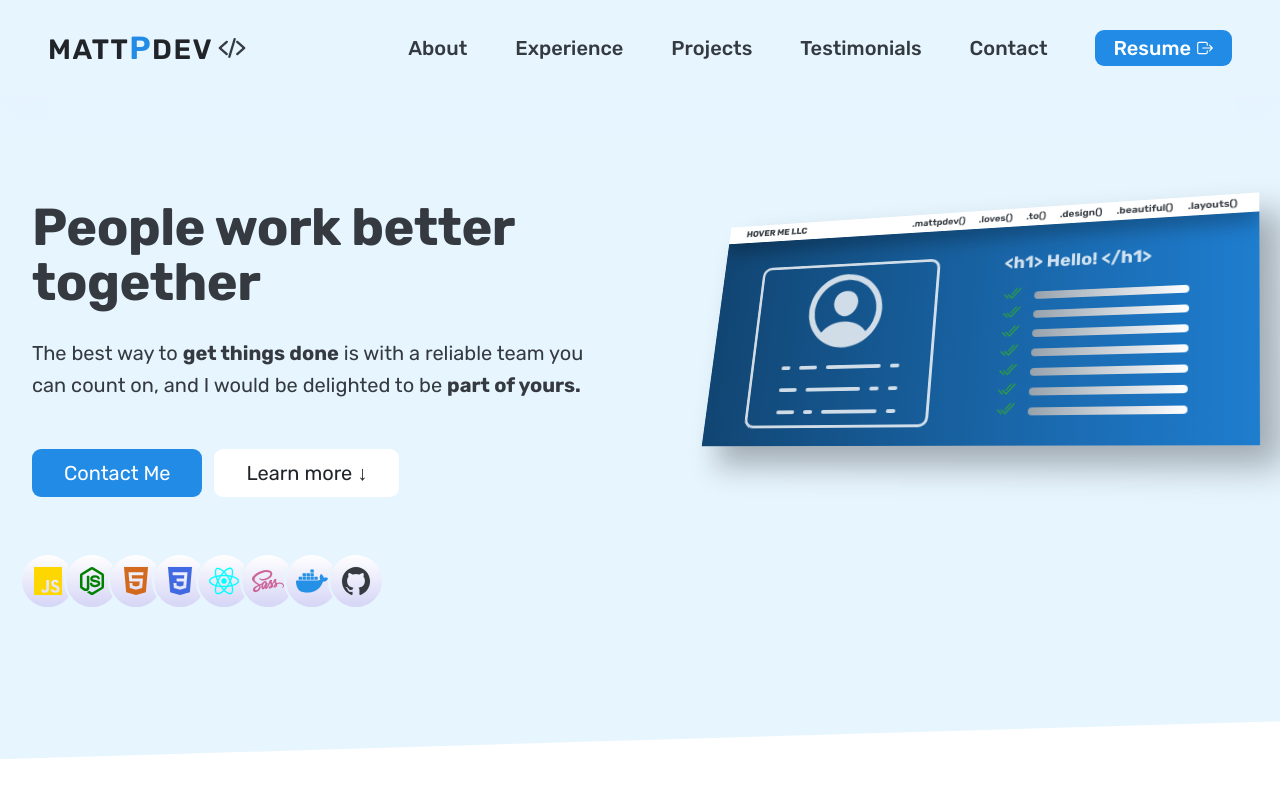
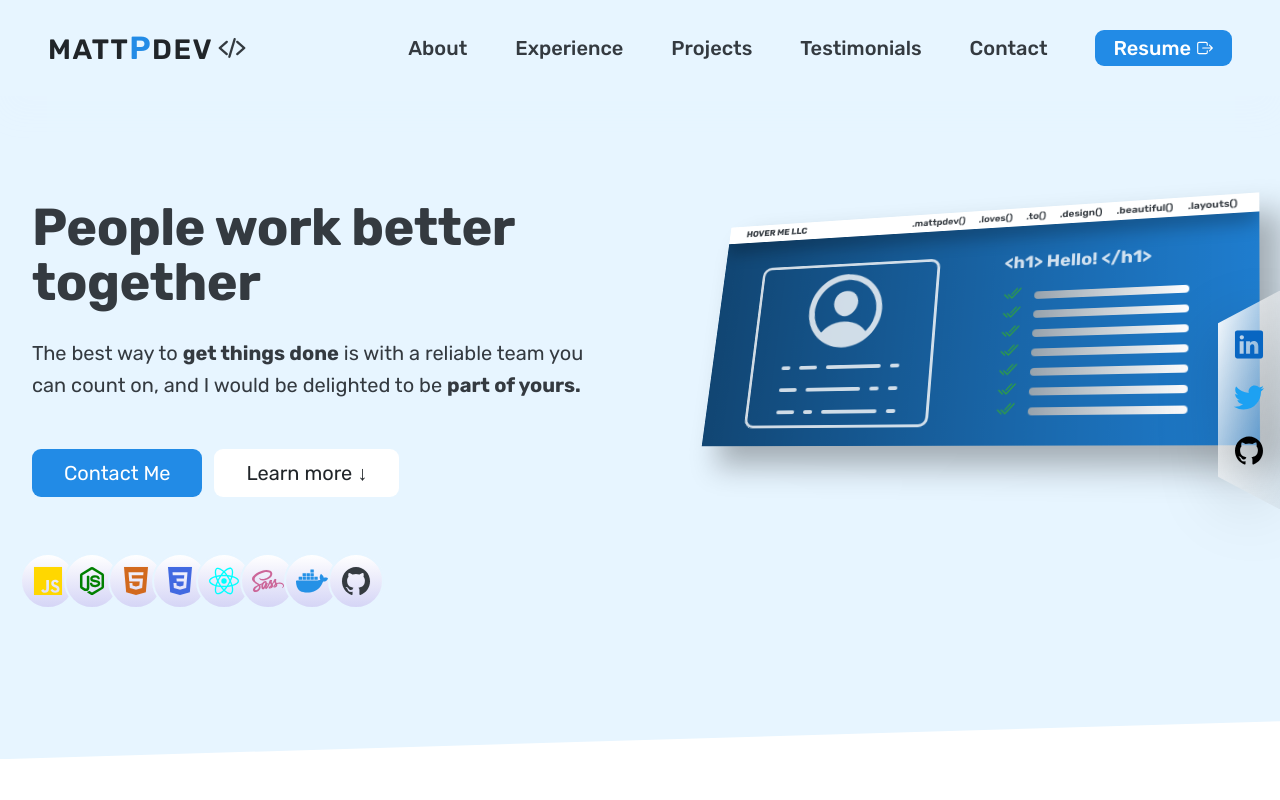
Before and after one commit to MatthewPalmer9/mattpdev, a React (Create React App) app: page / in a window 1280 px wide. Shown: the top 800 px of the page. Built offline with nearby package versions, Linux system fonts and the light colour scheme.

Commit message:
Added a socials sticky bar that follows on scroll.

```diff
--- a/src/App.js
+++ b/src/App.js
@@ -61,6 +61,19 @@ function App() {
   }, []);
   return (
     <>
+      <div className="wrap">
+        <div className="shadow">
+          <a href="#" className="social-link linkedin">
+            <ion-icon className="social-icon" name="logo-linkedin"></ion-icon>
+          </a>
+          <a href="#" className="social-link twitter">
+            <ion-icon className="social-icon" name="logo-twitter"></ion-icon>
+          </a>
+          <a href="#" className="social-link github">
+            <ion-icon name="logo-github"></ion-icon>
+          </a>
+        </div>
+      </div>
       <Header />
       <Main />
       <About />
--- a/src/index.css
+++ b/src/index.css
@@ -22,6 +22,61 @@
 html {
   color: var(--GREY);
   font-size: 62.5%;
+  position: relative;
+}
+
+html .wrap {
+  position: fixed;
+  bottom: 50%;
+  right: 0;
+  -webkit-transform: translateY(50%);
+          transform: translateY(50%);
+  -webkit-filter: drop-shadow(0 2rem 3rem rgba(0, 0, 0, 0.2));
+          filter: drop-shadow(0 2rem 3rem rgba(0, 0, 0, 0.2));
+  z-index: 100;
+}
+
+html .wrap .shadow {
+  background-color: rgba(255, 255, 255, 0.95);
+  background: -webkit-gradient(linear, right bottom, left top, from(rgba(0, 0, 0, 0.05)), to(white));
+  background: linear-gradient(to left top, rgba(0, 0, 0, 0.05), white);
+  -webkit-clip-path: polygon(0 15%, 100% 0, 100% 100%, 0 85%);
+          clip-path: polygon(0 15%, 100% 0, 100% 100%, 0 85%);
+  display: -webkit-box;
+  display: -ms-flexbox;
+  display: flex;
+  -webkit-box-orient: vertical;
+  -webkit-box-direction: normal;
+      -ms-flex-direction: column;
+          flex-direction: column;
+  -webkit-box-align: center;
+      -ms-flex-align: center;
+          align-items: center;
+  -webkit-box-pack: center;
+      -ms-flex-pack: center;
+          justify-content: center;
+  margin: auto 0;
+  width: 100%;
+  height: 100%;
+  padding: 3rem 1.5rem;
+  font-size: 3.2rem;
+  z-index: 200;
+}
+
+html .wrap .shadow .social-link:link, html .wrap .shadow .social-link:visited {
+  padding: 0.8rem 0;
+}
+
+html .wrap .shadow .linkedin {
+  color: #0866c2;
+}
+
+html .wrap .shadow .twitter {
+  color: #1DA1F2;
+}
+
+html .wrap .shadow .github {
+  color: #000;
 }
 
 body {
--- a/src/index.scss
+++ b/src/index.scss
@@ -21,6 +21,51 @@
 html {
     color: var(--GREY);
     font-size: 62.5%;
+    position: relative;
+
+    .wrap {
+        position: fixed;
+        // width: 6rem;
+        // height: 25rem;
+        bottom: 50%;
+        right: 0;
+        transform: translateY(50%);
+        filter: drop-shadow(0 2rem 3rem rgba(0, 0, 0, 0.2));
+        z-index: 100;
+
+        .shadow {
+            background-color: rgba(255, 255, 255, 0.95);
+            background: linear-gradient(to left top, rgba(0, 0, 0, 0.05), rgba(255, 255, 255, 1));
+            clip-path: polygon(0 15%, 100% 0, 100% 100%, 0 85%);
+            display: flex;
+            flex-direction: column;
+            align-items: center;
+            justify-content: center;
+            margin: auto 0;
+            width: 100%;
+            height: 100%;
+            padding: 3rem 1.5rem;
+            font-size: 3.2rem;
+            z-index: 200;
+
+            .social-link:link, .social-link:visited {
+                padding: 0.8rem 0;
+            }
+
+            .linkedin {
+                color: rgb(8, 102, 194);
+            }
+
+            .twitter {
+                color: #1DA1F2;
+            }
+
+            .github {
+                color: #000;
+            }
+        }
+    }
+
 
     // omitted since it doesn't work for all browsers
     // scroll-behavior: smooth;
```
Also changed, not shown: src/components/experience/WorkExperience.jsx (line endings or trailing spaces), 2 other files (tests, documents, lock files or other folders).
